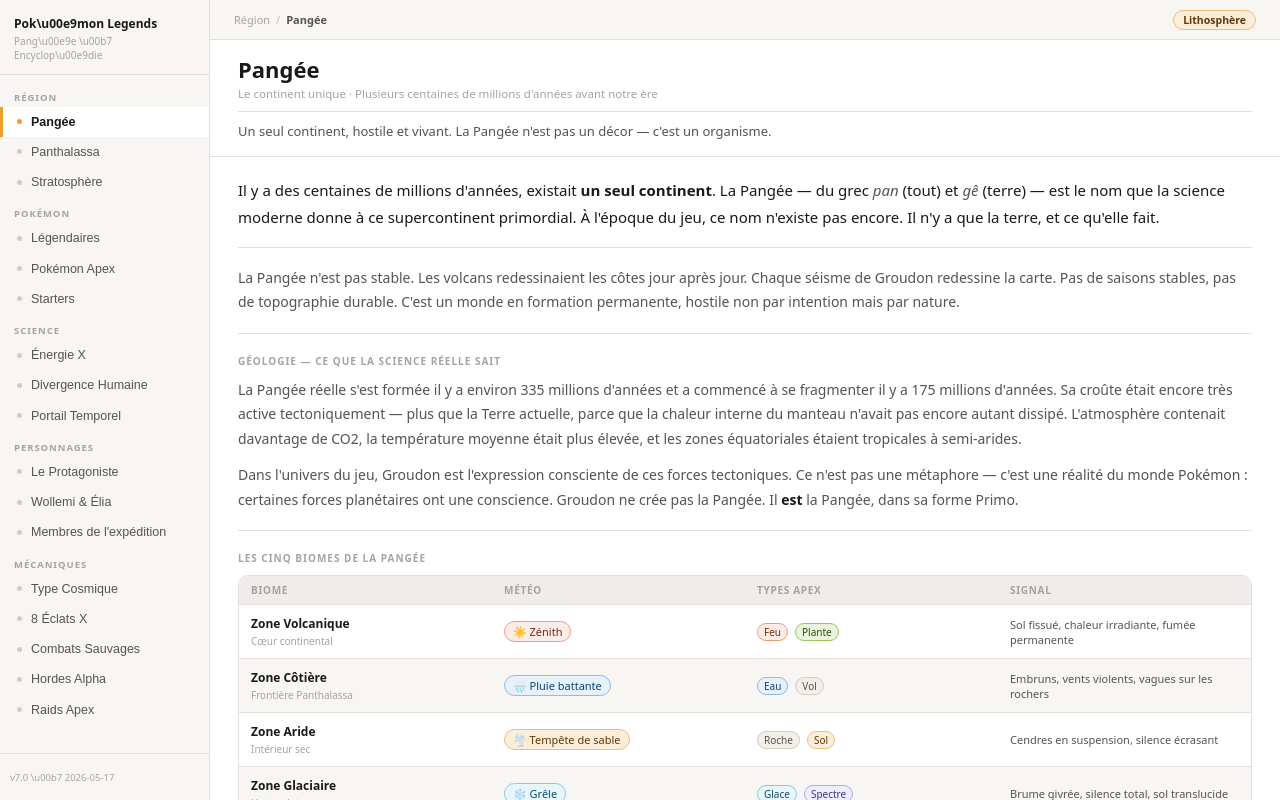
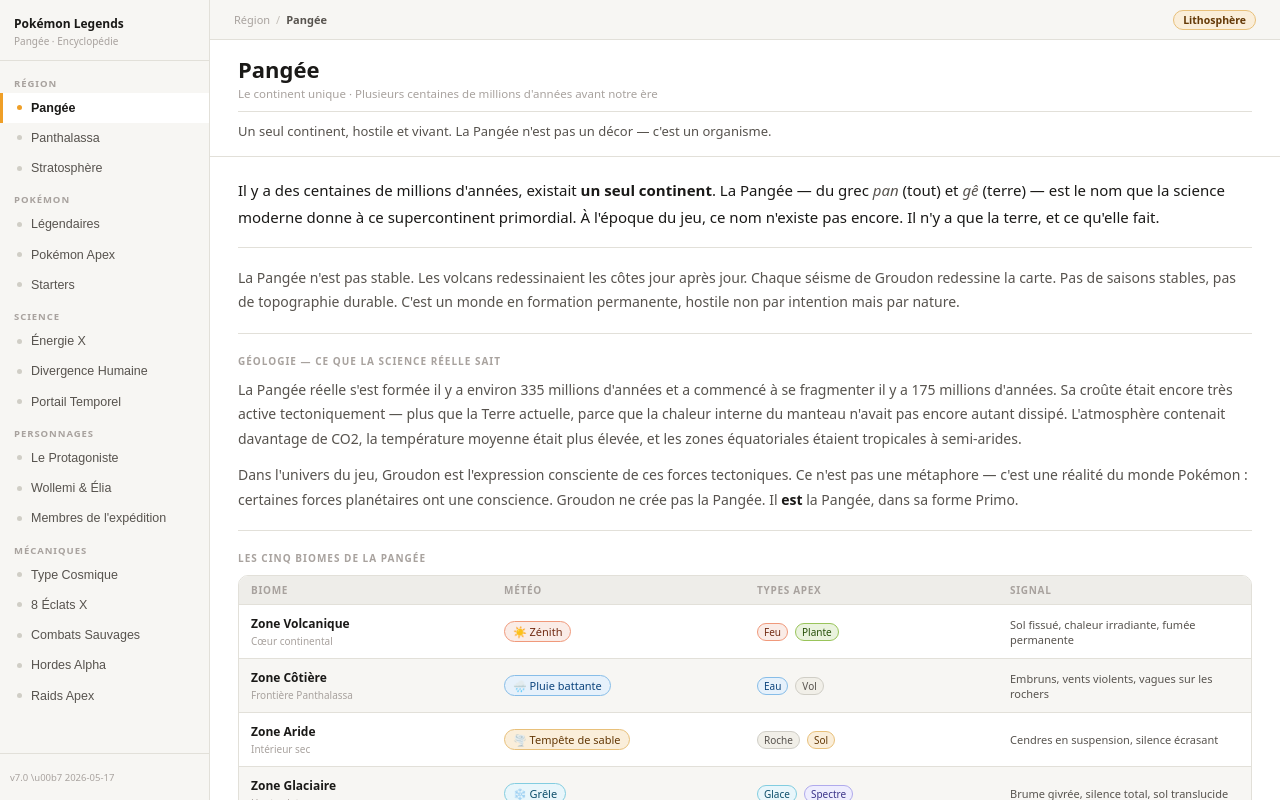
Before and after one commit to R1ck021/pangea-encyclopedia, a React (Vite) app: page / in a window 1280 px wide. Built offline with nearby package versions, Linux system fonts and the light colour scheme.

Commit message:
Fix: header JSX affichait les accents en \u00e9 litteral

```diff
--- a/src/main.jsx
+++ b/src/main.jsx
@@ -338,7 +338,7 @@
       <div style={{position:'absolute',inset:0,background:'rgba(0,0,0,0.3)'}}/>
       <div style={{position:'absolute',top:0,left:0,bottom:0,width:'80%',maxWidth:280,background:m.bg,borderRight:`1px solid ${m.bd}`,display:'flex',flexDirection:'column'}} onClick={e=>e.stopPropagation()}>
         <div style={{padding:'14px 16px 10px',borderBottom:`1px solid ${m.bd}`,display:'flex',alignItems:'center',justifyContent:'space-between',flexShrink:0}}>
-          <div><div style={{fontSize:12,fontWeight:700,color:m.tx}}>Pok\u00e9mon Legends \u00b7 Pang\u00e9e</div><div style={{fontSize:10,color:m.txM,marginTop:1}}>Encyclop\u00e9die de conception</div></div>
+          <div><div style={{fontSize:12,fontWeight:700,color:m.tx}}>Pokémon Legends · Pangée</div><div style={{fontSize:10,color:m.txM,marginTop:1}}>Encyclopédie de conception</div></div>
           <button onClick={()=>setMenuOpen(false)} style={{background:m.bgS,border:`1px solid ${m.bd}`,borderRadius:6,fontSize:13,cursor:'pointer',color:m.txS,padding:'3px 8px',lineHeight:1.4}}>&#10005;</button>
         </div>
         <Nav/>
@@ -356,7 +356,7 @@
 
   return<div style={{position:'fixed',inset:0,display:'flex',fontFamily:'system-ui,-apple-system,sans-serif',color:m.tx,background:m.bg}}>
     <div style={{width:210,flexShrink:0,borderRight:`1px solid ${m.bd}`,background:m.bgS,display:'flex',flexDirection:'column',height:'100%'}}>
-      <div style={{padding:'16px 14px 12px',borderBottom:`1px solid ${m.bd}`,flexShrink:0}}><div style={{fontSize:12,fontWeight:700,color:m.tx,lineHeight:1.3}}>Pok\u00e9mon Legends</div><div style={{fontSize:10,color:m.txM,marginTop:2}}>Pang\u00e9e \u00b7 Encyclop\u00e9die</div></div>
+      <div style={{padding:'16px 14px 12px',borderBottom:`1px solid ${m.bd}`,flexShrink:0}}><div style={{fontSize:12,fontWeight:700,color:m.tx,lineHeight:1.3}}>Pokémon Legends</div><div style={{fontSize:10,color:m.txM,marginTop:2}}>Pangée · Encyclopédie</div></div>
       <Nav/>
       <div style={{padding:'10px 10px 14px',borderTop:`1px solid ${m.bd}`,flexShrink:0}}><span style={{fontSize:9.5,color:m.txM}}>{data.meta.version} \u00b7 {data.meta.lastUpdated}</span></div>
     </div>
```
